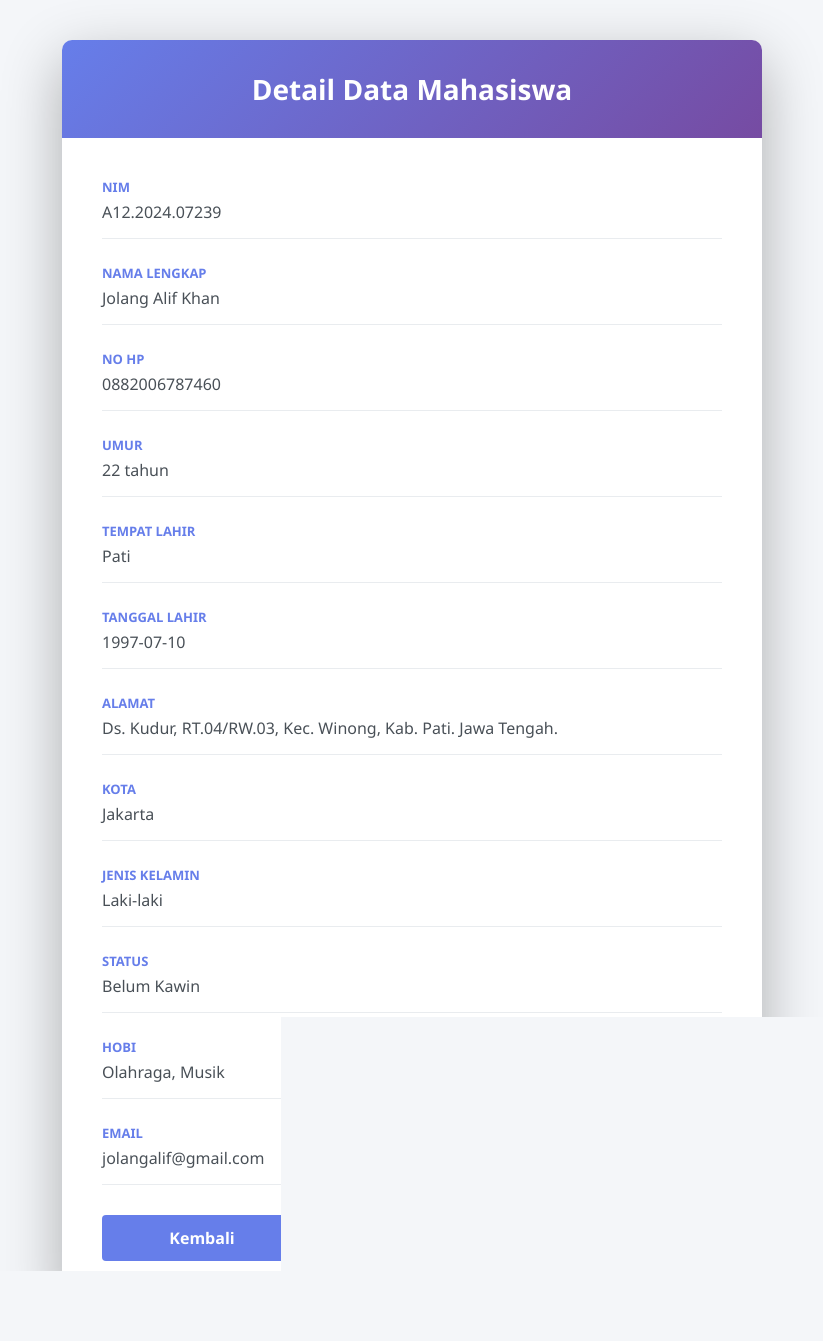
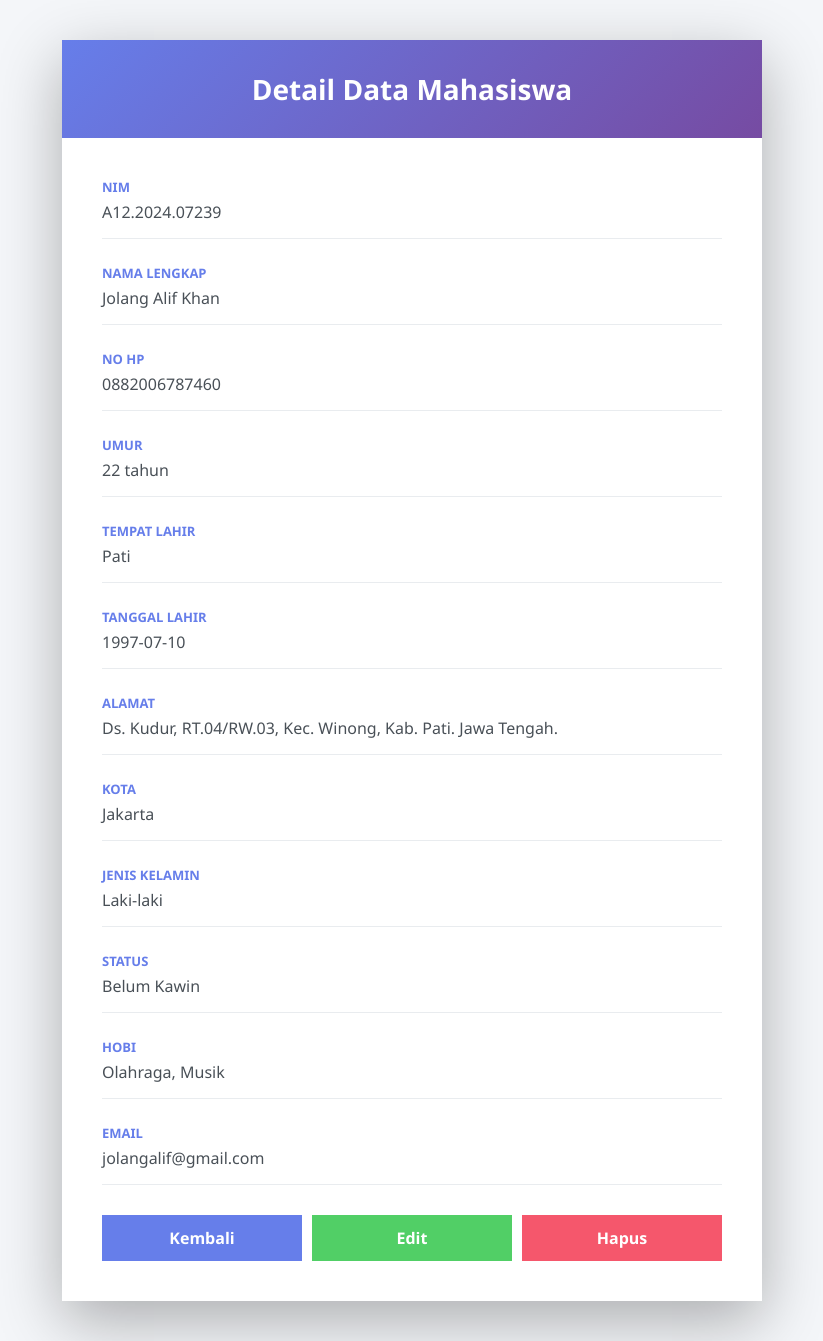
Before and after one commit to Jolangalifk/projek13_pwd, a PHP site: page /lihatDataMhs.php?id=1 in a window 1280 px wide. Shown: the whole page, without its empty margins (228-1051 px from the left). Run offline with PHP 8.4, Linux system fonts and the light colour scheme; data comes from the database, SQL or seed files in the repository.

Commit message:
fix: border radius

```diff
--- a/lihatDataMhs.php
+++ b/lihatDataMhs.php
@@ -58,7 +58,6 @@
             background: white;
             box-shadow: 0 20px 60px rgba(0, 0, 0, 0.3);
             overflow: hidden;
-            border-radius: 10px;
             animation: slideUp 0.5s ease-out;
         }
 
@@ -133,7 +132,6 @@
             width: 100%;
             padding: 12px;
             border: 1px solid #ddd;
-            border-radius: 4px;
             font-size: 16px;
             font-family: Arial, sans-serif;
         }
@@ -185,7 +183,6 @@
             font-size: 16px;
             font-weight: 600;
             cursor: pointer;
-            border-radius: 4px;
             text-decoration: none;
             text-align: center;
             transition: all 0.3s ease;
```
